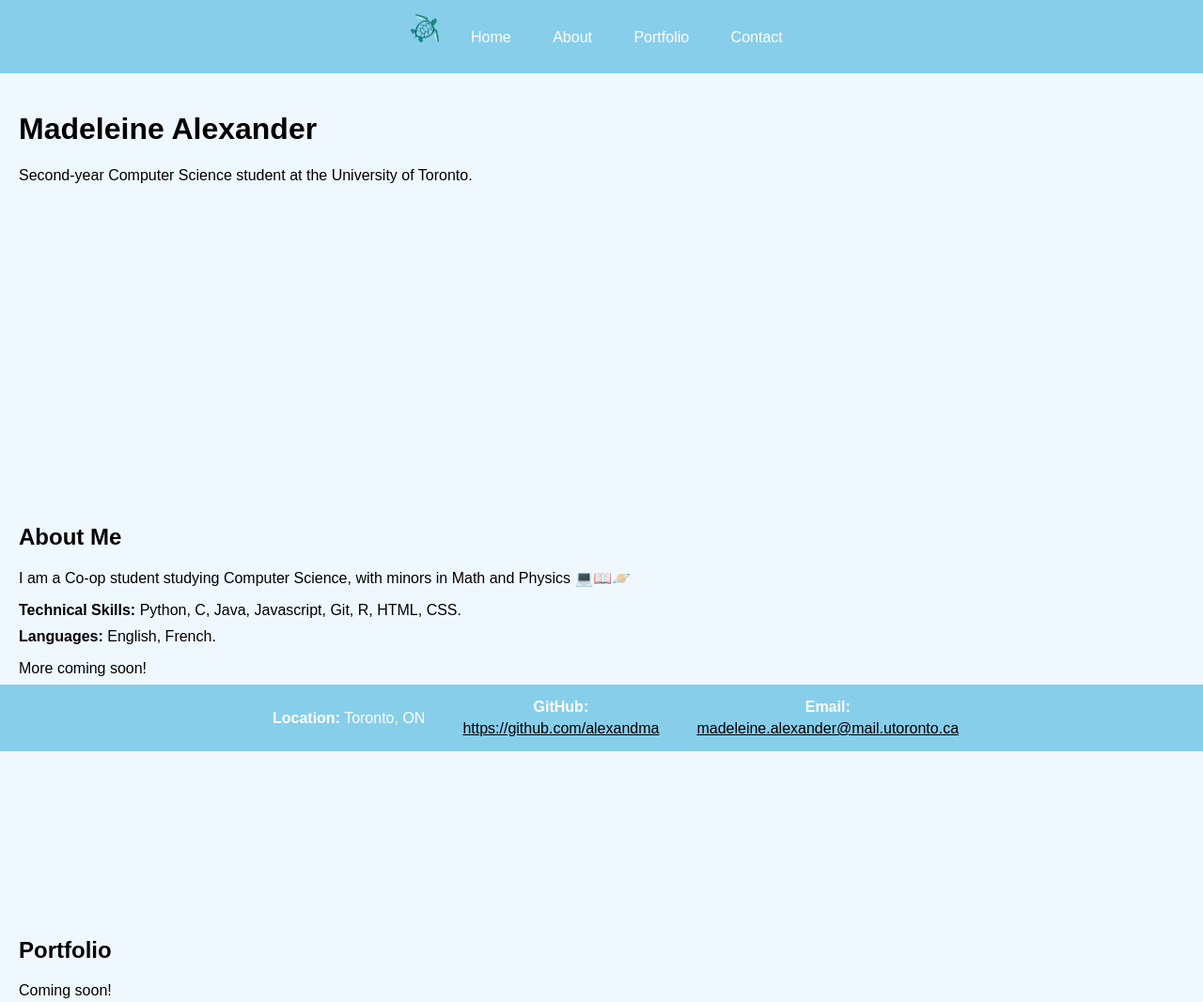
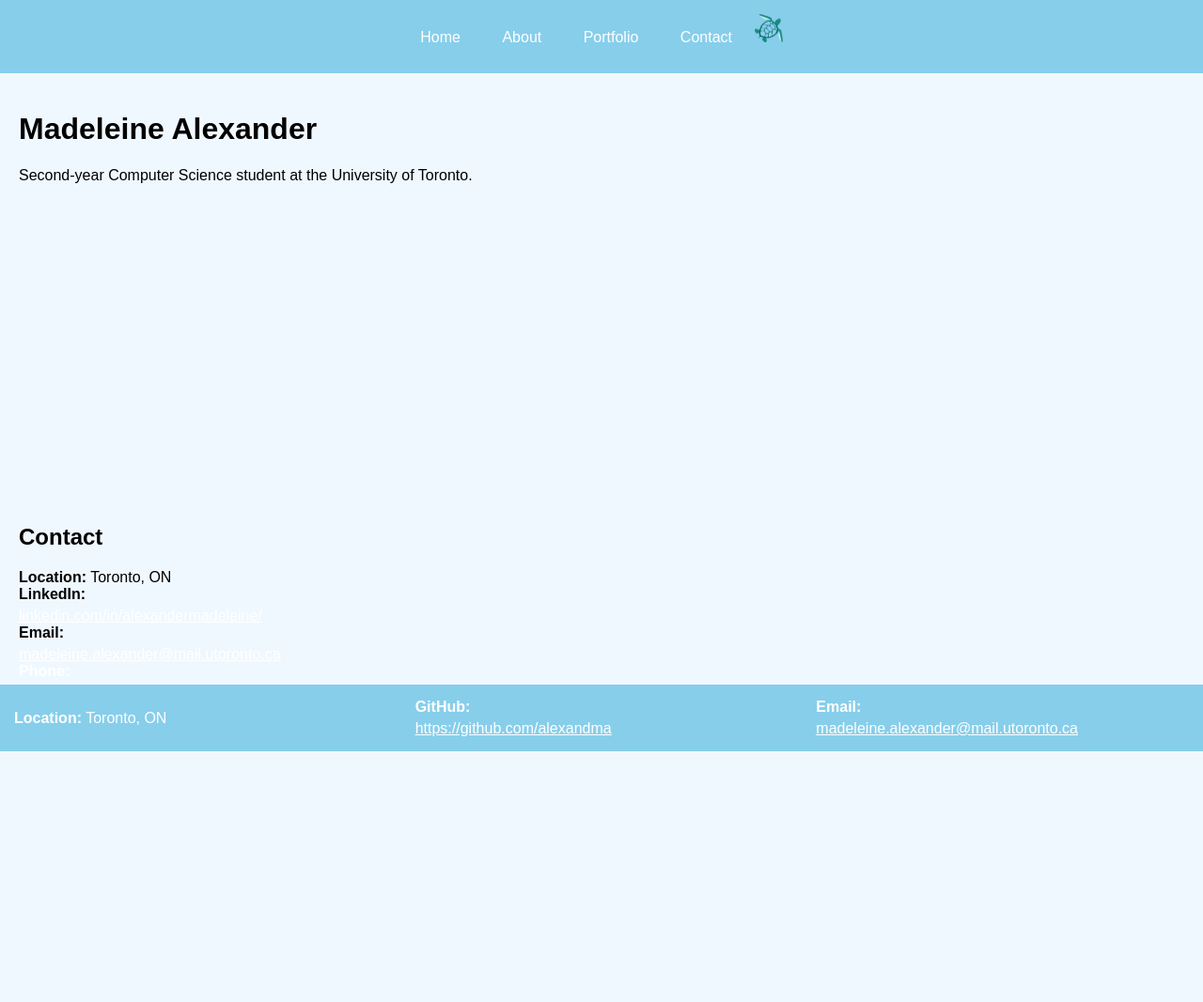
Before and after one commit to alexandma/alexandma.github.io, a plain HTML site: page index.html in a window 1280 px wide. Shown: the top 1067 px of the page at 94% size. After the commit the page ends 958 px from the top, so only its background shows below. Drawn offline with Linux system fonts and the light colour scheme.

Commit message:
Update index.html

```diff
--- a/index.html
+++ b/index.html
@@ -33,8 +33,8 @@
 
         .navbar img {
             height: 30px; /* Adjust the height of the image as needed */
-            margin-right: 10px; /* Add some right margin to separate the image from text */
-            margin-left: 10px; /* Add left margin for better centering */
+            margin-left: auto; /* Move the image to the right */
+            margin-right: 20px; /* Add some right margin to separate the image from text */
         }
 
         .section {
@@ -53,7 +53,7 @@
         /* Added styles for the footer content */
         .footer-content {
             display: flex;
-            justify-content: center; /* Center justify the content */
+            justify-content: space-between;
             align-items: center;
         }
 
@@ -62,22 +62,28 @@
         .footer-email,
         .footer-phone,
         .footer-github {
-            text-align: center; /* Center align text in each section */
-            margin: 0 20px; /* Add some margin for spacing */
+            flex: 1;
+            text-align: left; /* Updated to left-align text in the footer */
         }
 
         .footer-linkedin a,
         .footer-email a,
-        .footer-phone,
         .footer-github a {
-            color: black; /* Updated color to black for better visibility */
+            color: white; /* Updated color to white for better visibility */
             text-decoration: underline;
         }
 
         .footer-linkedin strong,
         .footer-email strong,
-        .footer-phone strong,
         .footer-github strong {
+            display: block;
+            margin-bottom: 5px;
+        }
+
+        .footer-phone,
+        .footer-phone strong {
+            text-decoration: none; /* Remove underline for "Phone" */
+            color: white; /* Keep the color white */
             display: block;
             margin-bottom: 5px;
         }
@@ -96,11 +102,11 @@
 <body>
 
     <div class="navbar">
-        <img src="images/logo.png" alt="Logo"> <!-- Display logo.png in the top left corner -->
         <a href="#home">Home</a>
         <a href="#about">About</a>
         <a href="#portfolio">Portfolio</a>
         <a href="#contact">Contact</a>
+        <img src="images/logo.png" alt="Logo"> <!-- Display logo.png in the top right corner -->
     </div>
 
     <div id="home" class="section">
@@ -108,27 +114,13 @@
         <p>Second-year Computer Science student at the University of Toronto.</p>
     </div>
 
-    <div id="about" class="section">
-        <h2>About Me</h2>
-        <p>I am a Co-op student studying Computer Science, with minors in Math and Physics 💻📖🪐</p>
-        <div class="skills-section">
-            <div class="skills-subsection">
-                <strong>Technical Skills:</strong> Python, C, Java, Javascript, Git, R, HTML, CSS.
-            </div>
-            <div class="skills-subsection">
-                <strong>Languages:</strong> English, French.
-            </div>
-            <p>More coming soon!</p>
-        </div>
-    </div>
-
-    <div id="portfolio" class="section">
-        <h2>Portfolio</h2>
-        <p>Coming soon!</p>
-    </div>
+    <!-- Add other sections as needed -->
 
     <div id="contact" class="section">
         <h2>Contact</h2>
+        <div class="footer-location">
+            <strong>Location:</strong> Toronto, ON
+        </div>
         <div class="footer-linkedin">
             <strong>LinkedIn:</strong> <a href="https://linkedin.com/in/alexandermadeleine/" target="_blank">linkedin.com/in/alexandermadeleine/</a>
         </div>
@@ -137,6 +129,9 @@
         </div>
         <div class="footer-phone">
             <strong>Phone:</strong> 289-214-2557
+        </div>
+        <div class="footer-github">
+            <strong>GitHub:</strong> <a href="https://github.com/alexandma" target="_blank">https://github.com/alexandma</a>
         </div>
     </div>
 
```
